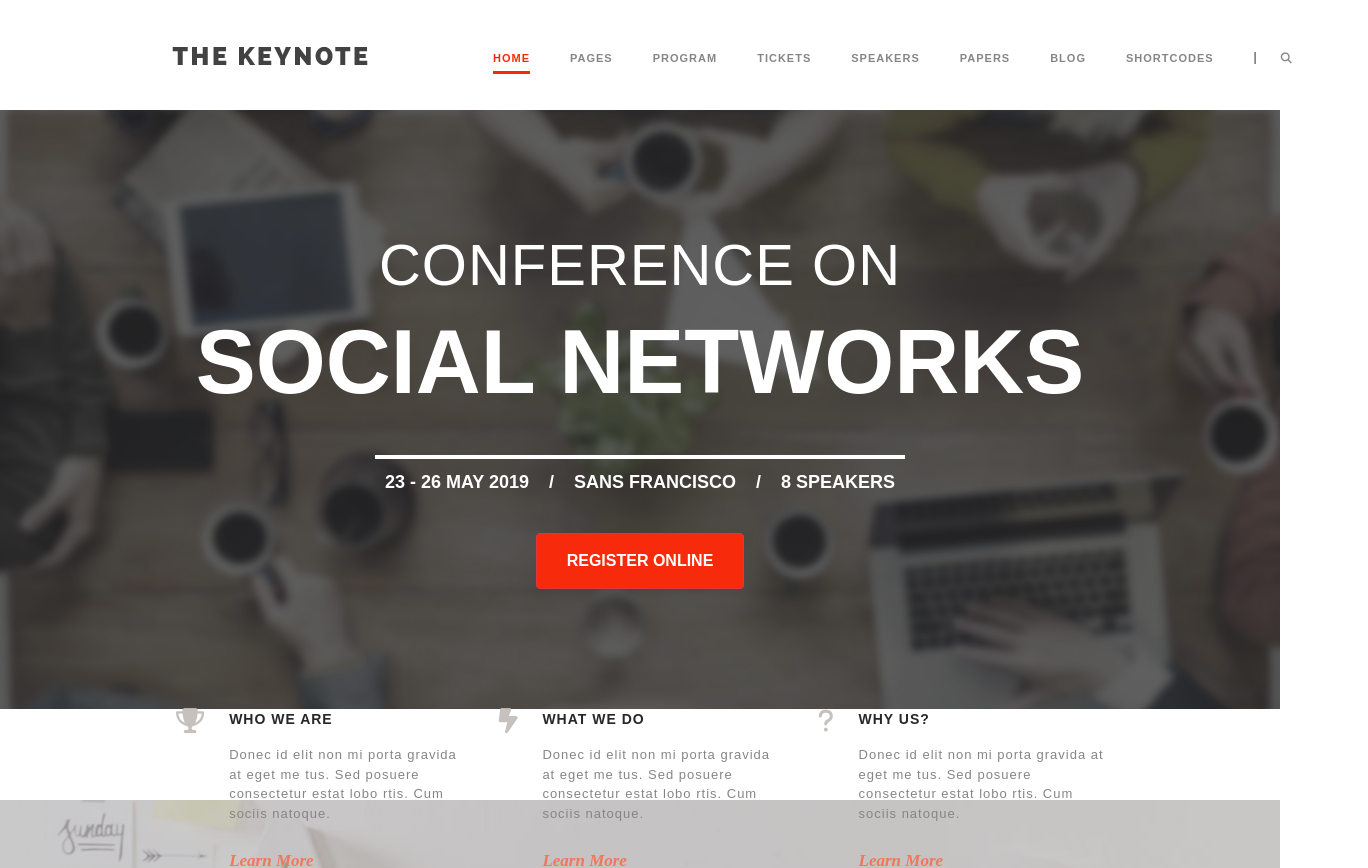
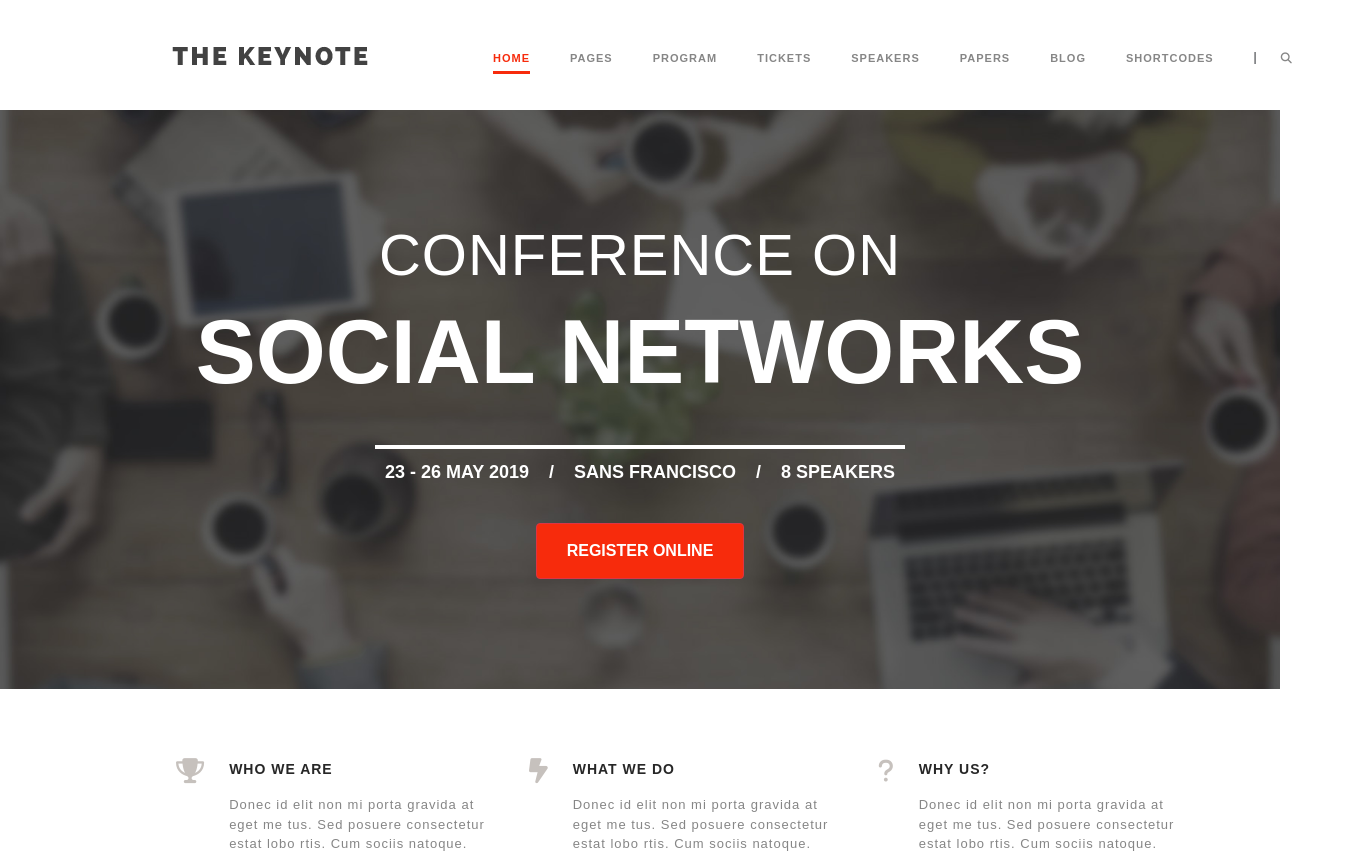
Before and after one commit to manumastro/proj-html-vuejs, a Vue app: page / in a window 1280 px wide. Shown: the top 868 px of the page, 1368 px wide, since content can reach past the window. Built offline with nearby package versions, Linux system fonts and the light colour scheme; a small style sheet from the web is missing.

Commit message:
cambiato Header in position fixed e creato un componente WhoWeAre separato dal Jumbotron

```diff
--- a/src/components/HeaderC.vue
+++ b/src/components/HeaderC.vue
@@ -34,6 +34,8 @@ export default {
 @import '../assets/style/_vars.scss';
 
 header{
+  position: fixed;
+  width: 100%;
   height: 110px;
   background-color: $white;
   .container{
--- a/src/components/JumbotronC.vue
+++ b/src/components/JumbotronC.vue
@@ -19,32 +19,7 @@
     </div>
     </div>
 
-    <div id="info" class="container d-flex justify-content-between align-items-center">
-      <div id="who-we-are" class="d-flex px-3">
-        <div class="icon"><i class="fa-solid fa-trophy"></i></div>
-        <div class="body">
-          <div class="title">WHO WE ARE</div>
-          <div class="description"> Donec id elit non mi porta gravida at eget me tus. Sed posuere consectetur estat lobo rtis. Cum sociis natoque.</div>
-          <a href="#">Learn More</a>
-        </div>
-      </div>
-      <div id="what-we-do" class="d-flex px-3">
-        <div class="icon"><i class="fa-solid fa-bolt-lightning"></i></div>
-        <div class="body">
-          <div class="title">WHAT WE DO</div>
-          <div class="description"> Donec id elit non mi porta gravida at eget me tus. Sed posuere consectetur estat lobo rtis. Cum sociis natoque.</div>
-          <a href="#">Learn More</a>
-        </div>
-      </div>
-      <div id="why-us" class="d-flex px-3">
-        <div class="icon"><i class="fa-solid fa-question"></i></div>
-        <div class="body">
-          <div class="title">WHY US?</div>
-          <div class="description"> Donec id elit non mi porta gravida at eget me tus. Sed posuere consectetur estat lobo rtis. Cum sociis natoque.</div>
-          <a href="#">Learn More</a>
-        </div>
-      </div>
-    </div>
+
   </div>
 </template>
 
@@ -57,12 +32,12 @@ name: 'JumbotronC'
 <style lang="scss" scoped>
 @import '../assets/style/_vars.scss';
 #wrapper-jumbo{
-  height: calc(100vh - 110px);
   #jumbotron{
     background-image: url('../assets/images/slider-1-bg.jpg');
     background-position: center;
     background-size: cover;
-    padding: 120px 0;
+    padding: 110px 0;
+    margin-top: 110px;
     h1, h2, h3, h5, a{
       color: $white;
       text-transform: uppercase;
@@ -100,36 +75,7 @@ name: 'JumbotronC'
       padding: 15px 30px;
     }
   }
-  #info{
-    flex-grow: 1;
-    padding: 0 90px;
-    i{
-      color: $cloud;
-      font-size: 25px;
-      margin-right: 25px;
-    }
-    .title{
-      color: $mine-shaft;
-      font-size: 14px;
-      font-weight: bold;
-      margin-bottom: 15px;
-      letter-spacing: 1px;
-    }
-    .description{
-      color: $gray;
-      font-size: 13px;
-      letter-spacing: 1px;
-      margin-bottom: 25px;
-    }
-    a{
-      color: $froly;
-      font-family: 'Times New Roman', Times, serif;
-      font-size: 17px;
-      font-style: oblique;
-      font-weight: 600;
-    }
 
-  }
 }
 
 </style>
--- a/src/components/MainC.vue
+++ b/src/components/MainC.vue
@@ -1,34 +1,40 @@
 <template>
   <main>
     <JumbotronC />
+    <WhoWheAre />
     <NewsLetter />
     <SpeakersC />
     <ProgramC />
     <MapsC />
     <LocationC />
+    <RecentNews />
   </main>
 </template>
 
 <script>
 import JumbotronC from './JumbotronC.vue'
+import WhoWheAre from './WhoWheAre.vue'
 import NewsLetter from './NewsLetter.vue'
 import SpeakersC from './SpeakersC.vue'
 import ProgramC from './ProgramC.vue'
 import MapsC from './MapsC.vue'
 import LocationC from './LocationC.vue'
+import RecentNews from './RecentNews.vue'
+
 export default {
   name: 'MainC',
   components: {
     JumbotronC,
+    WhoWheAre,
     NewsLetter,
     SpeakersC,
     ProgramC,
     MapsC,
-    LocationC
+    LocationC,
+    RecentNews
   }
 }
 </script>
-
 <style lang="scss" scoped>
 
 </style>
--- /dev/null
+++ b/src/components/RecentNews.vue
@@ -0,0 +1,68 @@
+<template>
+  <section>
+    <div class="container wrapper">
+    <h3>RECENT NEWS</h3>
+    <div class="cards d-flex justify-content-between">
+      <div class="news-card">
+        <img src="../assets/images/photodune-7770665-two-white-coffee-mug-with-diy-decoration-o.jpg" alt="">
+        <div class="date-comments">
+          <span class="date">03 Dec 2013</span>
+          <span class="comments-amount">0 Comments</span>
+        </div>
+        <p>
+          Lorem ipsum dolor sit amet consectetur adipisicing elit. Fuga, doloribus. Doloremque labore repellat itaque, reprehenderit laboriosam deleniti explicabo. Fugit obcaecati excepturi doloribus expedita veritatis eligendi nam accusantium ea odio molestias!
+        </p>
+        <a href="#">Read More</a>
+      </div>
+      <div class="news-card">
+        <img src="../assets/images/photodune-7770665-two-white-coffee-mug-with-diy-decoration-o.jpg" alt="">
+        <div class="date-comments">
+          <span class="date">03 Dec 2013</span>
+          <span class="comments-amount">0 Comments</span>
+        </div>
+        <p>
+          Lorem ipsum dolor sit amet consectetur adipisicing elit. Fuga, doloribus. Doloremque labore repellat itaque, reprehenderit laboriosam deleniti explicabo. Fugit obcaecati excepturi doloribus expedita veritatis eligendi nam accusantium ea odio molestias!
+        </p>
+        <a href="#">Read More</a>
+      </div>
+      <div class="news-card">
+        <img src="../assets/images/photodune-7770665-two-white-coffee-mug-with-diy-decoration-o.jpg" alt="">
+        <div class="date-comments">
+          <span class="date">03 Dec 2013</span>
+          <span class="comments-amount">0 Comments</span>
+        </div>
+        <p>
+          Lorem ipsum dolor sit amet consectetur adipisicing elit. Fuga, doloribus. Doloremque labore repellat itaque, reprehenderit laboriosam deleniti explicabo. Fugit obcaecati excepturi doloribus expedita veritatis eligendi nam accusantium ea odio molestias!
+        </p>
+        <a href="#">Read More</a>
+      </div>
+
+    </div>
+    </div>
+  </section>
+</template>
+
+<script>
+export default {
+name: 'RecentNews'
+}
+</script>
+
+<style lang="scss" scoped>
+section{
+  padding: 90px 0;
+  .wrapper{
+    padding: 0 100px;
+    h3{
+      font-weight: 600;
+      padding-bottom: 20px;
+    }
+    .news-card{
+      width: 31.5%;
+      img{
+        width: 100%;
+      }
+    }
+  }
+}
+</style>
--- /dev/null
+++ b/src/components/WhoWheAre.vue
@@ -0,0 +1,68 @@
+<template>
+  <div id="info" class="container d-flex justify-content-between align-items-center">
+    <div id="who-we-are" class="d-flex px-3">
+      <div class="icon"><i class="fa-solid fa-trophy"></i></div>
+      <div class="body">
+        <div class="title">WHO WE ARE</div>
+        <div class="description"> Donec id elit non mi porta gravida at eget me tus. Sed posuere consectetur estat lobo rtis. Cum sociis natoque.</div>
+        <a href="#">Learn More</a>
+      </div>
+    </div>
+    <div id="what-we-do" class="d-flex px-3">
+      <div class="icon"><i class="fa-solid fa-bolt-lightning"></i></div>
+      <div class="body">
+        <div class="title">WHAT WE DO</div>
+        <div class="description"> Donec id elit non mi porta gravida at eget me tus. Sed posuere consectetur estat lobo rtis. Cum sociis natoque.</div>
+        <a href="#">Learn More</a>
+      </div>
+      </div>
+    <div id="why-us" class="d-flex px-3">
+      <div class="icon"><i class="fa-solid fa-question"></i></div>
+      <div class="body">
+        <div class="title">WHY US?</div>
+        <div class="description"> Donec id elit non mi porta gravida at eget me tus. Sed posuere consectetur estat lobo rtis. Cum sociis natoque.</div>
+        <a href="#">Learn More</a>
+      </div>
+    </div>
+  </div>
+</template>
+
+<script>
+export default {
+
+}
+</script>
+
+<style lang="scss" scoped>
+@import '../assets/style/_vars.scss';
+#info{
+    flex-grow: 1;
+    padding: 70px 0 60px 90px;
+    i{
+      color: $cloud;
+      font-size: 25px;
+      margin-right: 25px;
+    }
+    .title{
+      color: $mine-shaft;
+      font-size: 14px;
+      font-weight: bold;
+      margin-bottom: 15px;
+      letter-spacing: 1px;
+    }
+    .description{
+      color: $gray;
+      font-size: 13px;
+      letter-spacing: 1px;
+      margin-bottom: 25px;
+    }
+    a{
+      color: $froly;
+      font-family: 'Times New Roman', Times, serif;
+      font-size: 17px;
+      font-style: oblique;
+      font-weight: 600;
+    }
+
+  }
+</style>
```
